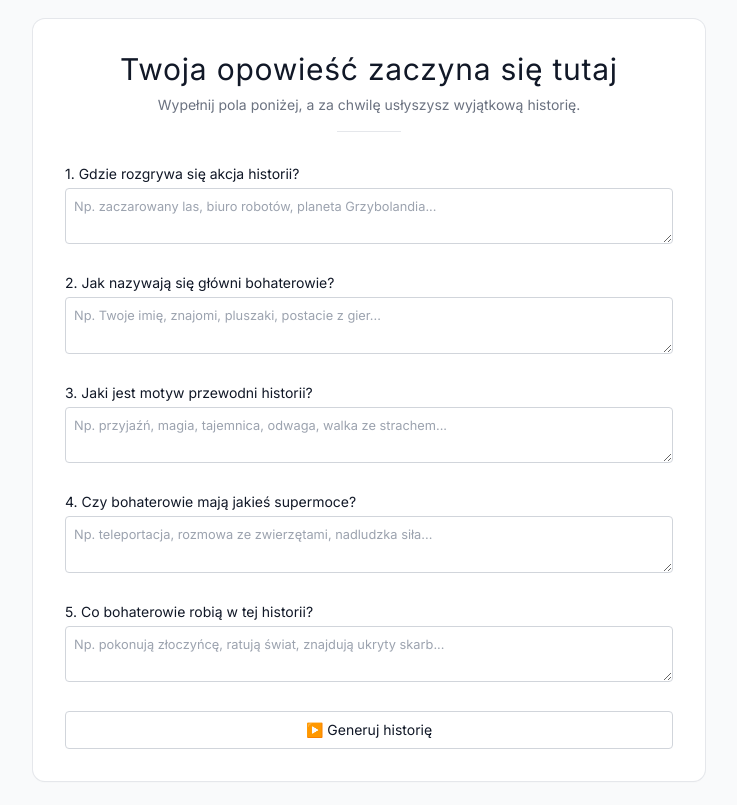
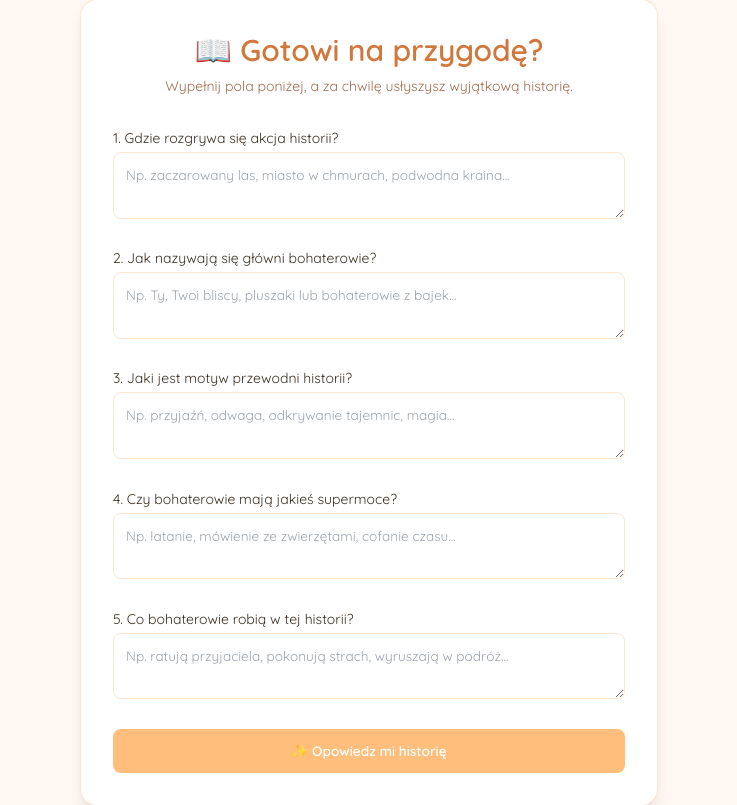
Before and after one commit to kamilsoldacki/will-you-read-me-smth, a Flask app: page / in a window 1280 px wide. Shown: the whole page, without its empty margins (271-1008 px from the left). Before the commit the page ends 782 px from the top, so only its background shows below. Run offline with Flask 3, Linux system fonts and the light colour scheme; some libraries are stand-ins or nearby versions.

Commit message:
Update index.html

```diff
--- a/templates/index.html
+++ b/templates/index.html
@@ -2,62 +2,59 @@
 <html lang="pl">
 <head>
   <meta charset="UTF-8" />
-  <title>Twoja Historia</title>
-  <link href="https://fonts.googleapis.com/css2?family=Inter:wght@400;600&display=swap" rel="stylesheet" />
+  <title>Twoja Opowieść</title>
+  <link href="https://fonts.googleapis.com/css2?family=Quicksand:wght@400;600&display=swap" rel="stylesheet" />
   <script src="https://cdn.tailwindcss.com"></script>
   <style>
     body {
-      font-size: 80%;
-      font-family: 'Inter', sans-serif;
-      background-color: #f9fafb;
+      font-size: 85%;
+      font-family: 'Quicksand', sans-serif;
+      background-color: #FFF8F2;
     }
     textarea::placeholder {
-      color: #999;
+      color: #b28f78;
     }
   </style>
 </head>
-<body class="text-gray-900">
+<body class="text-[#3d2e1e]">
   <div class="min-h-screen flex items-center justify-center px-4">
-    <div class="bg-white ring-1 ring-gray-200 rounded-xl shadow-sm max-w-2xl w-full p-8">
+    <div class="bg-white ring-1 ring-[#ffe6cc] rounded-2xl shadow-lg max-w-xl w-full p-8">
       <div class="text-center mb-8">
-        <h1 class="text-3xl font-light tracking-wide mb-2">Twoja opowieść zaczyna się tutaj</h1>
-        <p class="text-sm text-gray-500">Wypełnij pola poniżej, a za chwilę usłyszysz wyjątkową historię.</p>
-        <div class="h-px bg-gray-200 mt-4 mb-1 w-16 mx-auto"></div>
+        <h1 class="text-3xl font-semibold mb-2 text-[#d2773c]">📖 Gotowi na przygodę?</h1>
+        <p class="text-sm text-[#a26d4f]">Wypełnij pola poniżej, a za chwilę usłyszysz wyjątkową historię.</p>
       </div>
       <form id="storyForm" class="space-y-6">
         <div>
           <label class="block mb-1 text-sm font-medium">1. Gdzie rozgrywa się akcja historii?</label>
-          <textarea name="q1" required class="w-full p-2 border border-gray-300 rounded focus:outline-none focus:ring focus:border-black" placeholder="Np. zaczarowany las, biuro robotów, planeta Grzybolandia..."></textarea>
+          <textarea name="q1" required class="w-full p-3 border border-[#ffe6cc] rounded-lg focus:outline-none focus:ring-2 focus:ring-[#ffbe7b]" placeholder="Np. zaczarowany las, miasto w chmurach, podwodna kraina..."></textarea>
         </div>
         <div>
           <label class="block mb-1 text-sm font-medium">2. Jak nazywają się główni bohaterowie?</label>
-          <textarea name="q2" required class="w-full p-2 border border-gray-300 rounded focus:outline-none focus:ring focus:border-black" placeholder="Np. Twoje imię, znajomi, pluszaki, postacie z gier..."></textarea>
+          <textarea name="q2" required class="w-full p-3 border border-[#ffe6cc] rounded-lg focus:outline-none focus:ring-2 focus:ring-[#ffbe7b]" placeholder="Np. Ty, Twoi bliscy, pluszaki lub bohaterowie z bajek..."></textarea>
         </div>
         <div>
           <label class="block mb-1 text-sm font-medium">3. Jaki jest motyw przewodni historii?</label>
-          <textarea name="q3" required class="w-full p-2 border border-gray-300 rounded focus:outline-none focus:ring focus:border-black" placeholder="Np. przyjaźń, magia, tajemnica, odwaga, walka ze strachem..."></textarea>
+          <textarea name="q3" required class="w-full p-3 border border-[#ffe6cc] rounded-lg focus:outline-none focus:ring-2 focus:ring-[#ffbe7b]" placeholder="Np. przyjaźń, odwaga, odkrywanie tajemnic, magia..."></textarea>
         </div>
         <div>
           <label class="block mb-1 text-sm font-medium">4. Czy bohaterowie mają jakieś supermoce?</label>
-          <textarea name="q4" required class="w-full p-2 border border-gray-300 rounded focus:outline-none focus:ring focus:border-black" placeholder="Np. teleportacja, rozmowa ze zwierzętami, nadludzka siła..."></textarea>
+          <textarea name="q4" required class="w-full p-3 border border-[#ffe6cc] rounded-lg focus:outline-none focus:ring-2 focus:ring-[#ffbe7b]" placeholder="Np. latanie, mówienie ze zwierzętami, cofanie czasu..."></textarea>
         </div>
         <div>
           <label class="block mb-1 text-sm font-medium">5. Co bohaterowie robią w tej historii?</label>
-          <textarea name="q5" required class="w-full p-2 border border-gray-300 rounded focus:outline-none focus:ring focus:border-black" placeholder="Np. pokonują złoczyńcę, ratują świat, znajdują ukryty skarb..."></textarea>
+          <textarea name="q5" required class="w-full p-3 border border-[#ffe6cc] rounded-lg focus:outline-none focus:ring-2 focus:ring-[#ffbe7b]" placeholder="Np. ratują przyjaciela, pokonują strach, wyruszają w podróż..."></textarea>
         </div>
-        <button type="submit" class="w-full py-2 border border-gray-300 rounded hover:bg-gray-50 transition text-sm font-medium">
-          ▶️ Generuj historię
-        </button>
+        <button type="submit" class="w-full py-3 bg-[#ffbe7b] text-white font-semibold rounded-lg hover:bg-[#ffa94d] transition">✨ Opowiedz mi historię</button>
       </form>
-      <div id="loading" style="display:none;" class="mt-8 text-center text-gray-500 italic">
-        Trwa tworzenie Twojej historii... prosimy o chwilę cierpliwości.
+      <div id="loading" style="display:none;" class="mt-6 text-center text-[#a26d4f] italic">
+        ✨ Tworzymy Twoją magiczną historię... bajka już powstaje 🧚‍♀️
       </div>
     </div>
   </div>
 
-  <div id="player" style="display:none;" class="max-w-2xl mx-auto px-4 pt-12 text-center">
-    <h2 class="text-lg font-medium mb-4">Twoja historia jest gotowa:</h2>
-    <audio id="audio" controls class="w-full"></audio>
+  <div id="player" style="display:none;" class="max-w-xl mx-auto px-4 pt-12 text-center">
+    <h2 class="text-lg font-medium mb-4">🎧 Posłuchaj swojej bajki:</h2>
+    <audio id="audio" controls class="w-full rounded-lg shadow"></audio>
   </div>
 
   <script src="/static/script.js"></script>
```
